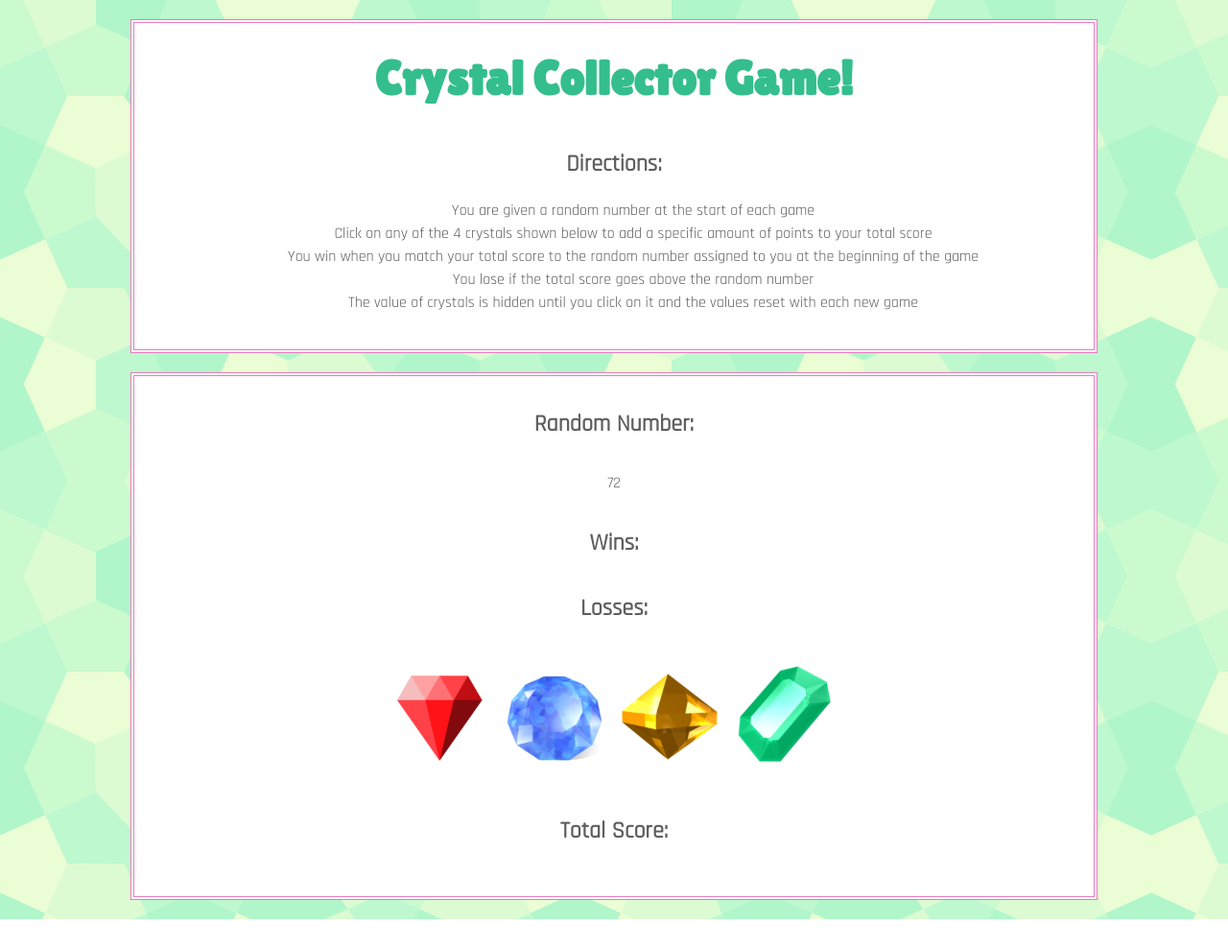
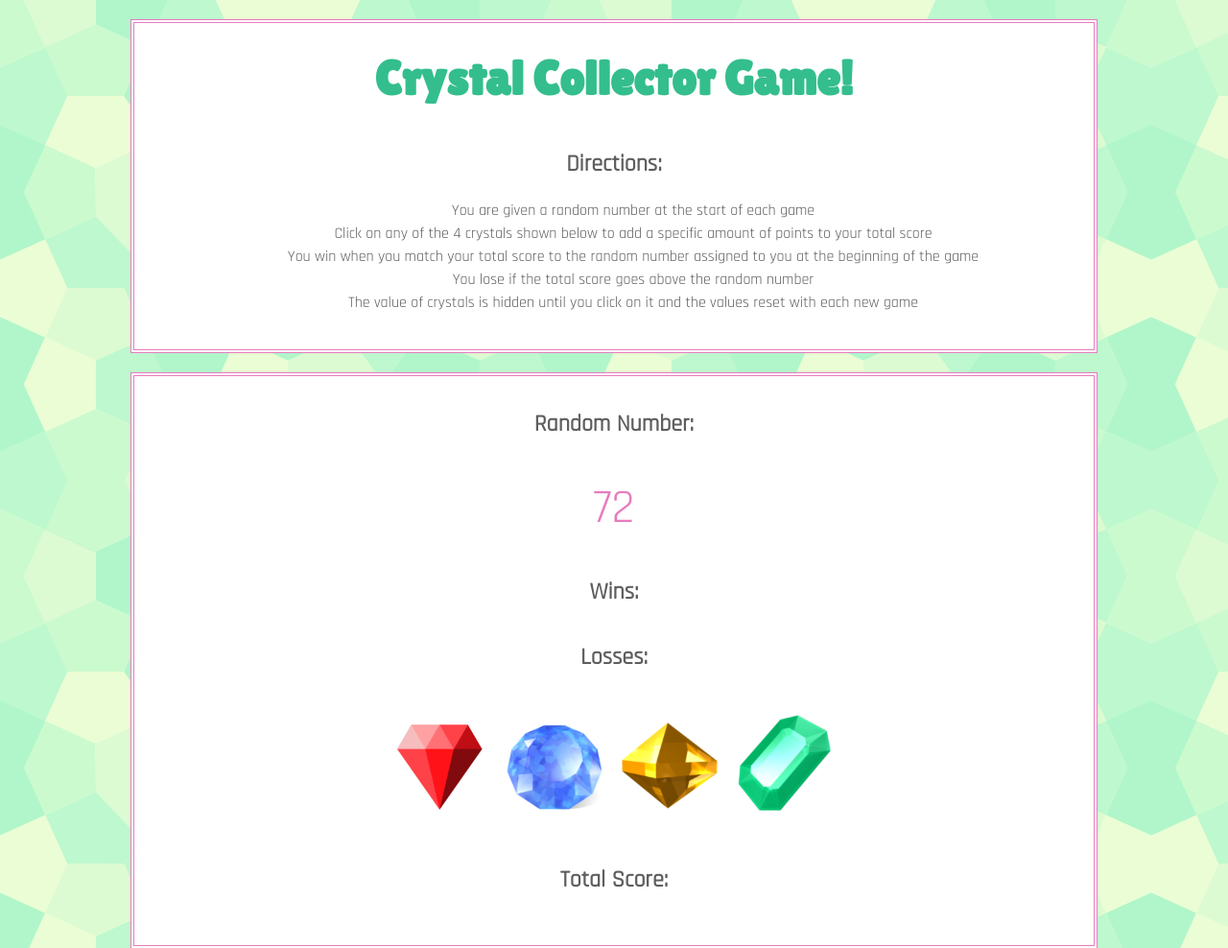
Before and after one commit to SarahMBeecroft/Crystal-Collector-Game, a plain HTML site: page index.html in a window 1280 px wide. Shown: the top 988 px of the page at 96% size. Before the commit the page ends 958 px from the top, so only its background shows below. Drawn offline with Linux system fonts and the light colour scheme.

Commit message:
Changed font colors and sizing

```diff
--- a/assets/css/style.css
+++ b/assets/css/style.css
@@ -7,6 +7,12 @@
       border: 4px double #e67cbf;
       background: white;
       width: 1000px;
+}
+
+#randomnumber, #wins, #losses, #totalscore {
+    color:  #e67cbf;
+    font-size: 50px;
+    font-style: bold;
 }
 
 h1 {
@@ -40,6 +46,7 @@ line-height: 1.5;
     height: auto;
     padding: 10px;
 }
+
 
 /* Clear floats after image containers */
 .crystals::after {
--- a/assets/javascript/game.js
+++ b/assets/javascript/game.js
@@ -32,6 +32,7 @@ crystalSound3.setAttribute("src", "assets/audio/crystal3.wav")
 crystalSound4.setAttribute("src", "assets/audio/crystal4.wav")
 winningSound.setAttribute("src", "assets/audio/winningsound.wav")
 losingSound.setAttribute("src", "assets/audio/losingsound.wav")
+
 
 //============================================================================
 
```
